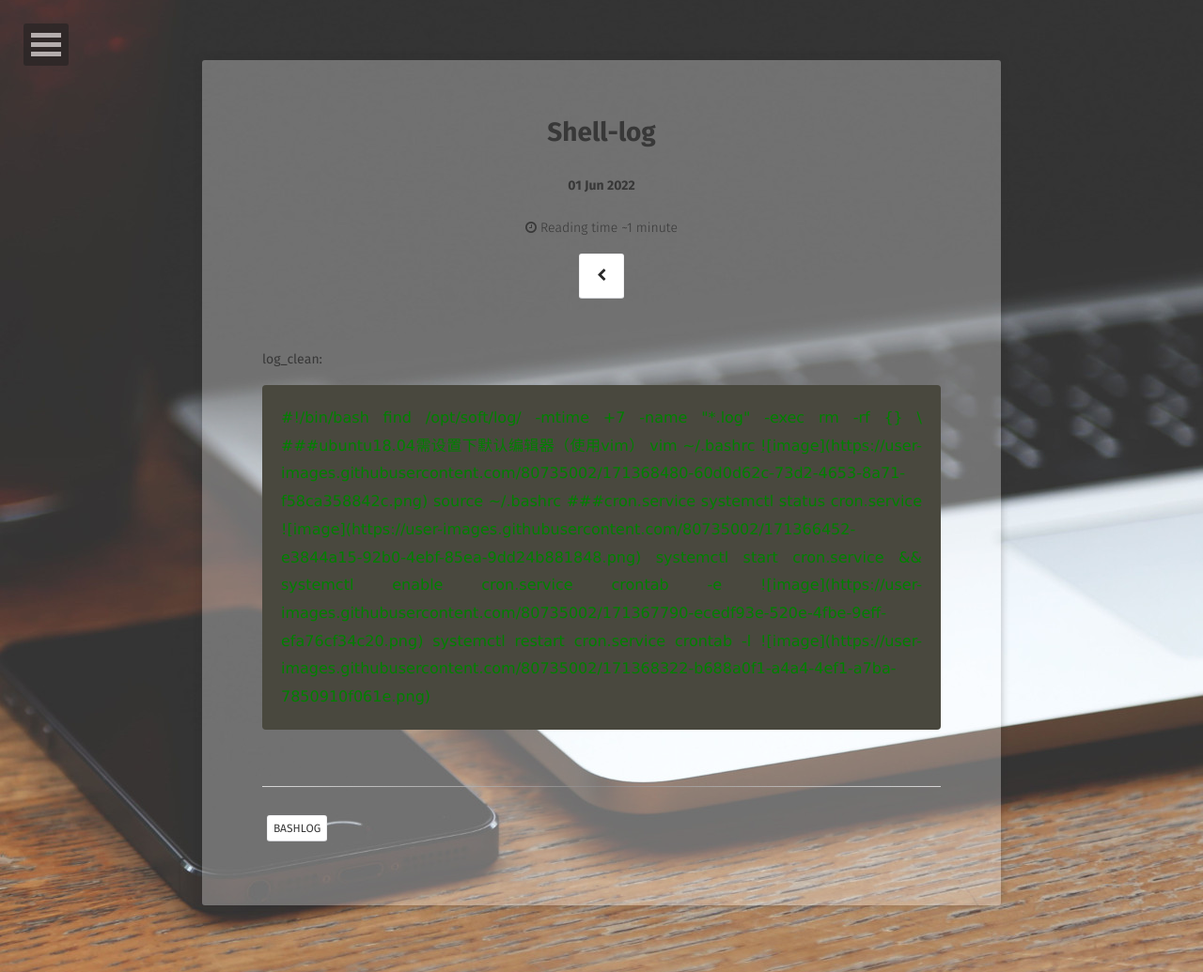
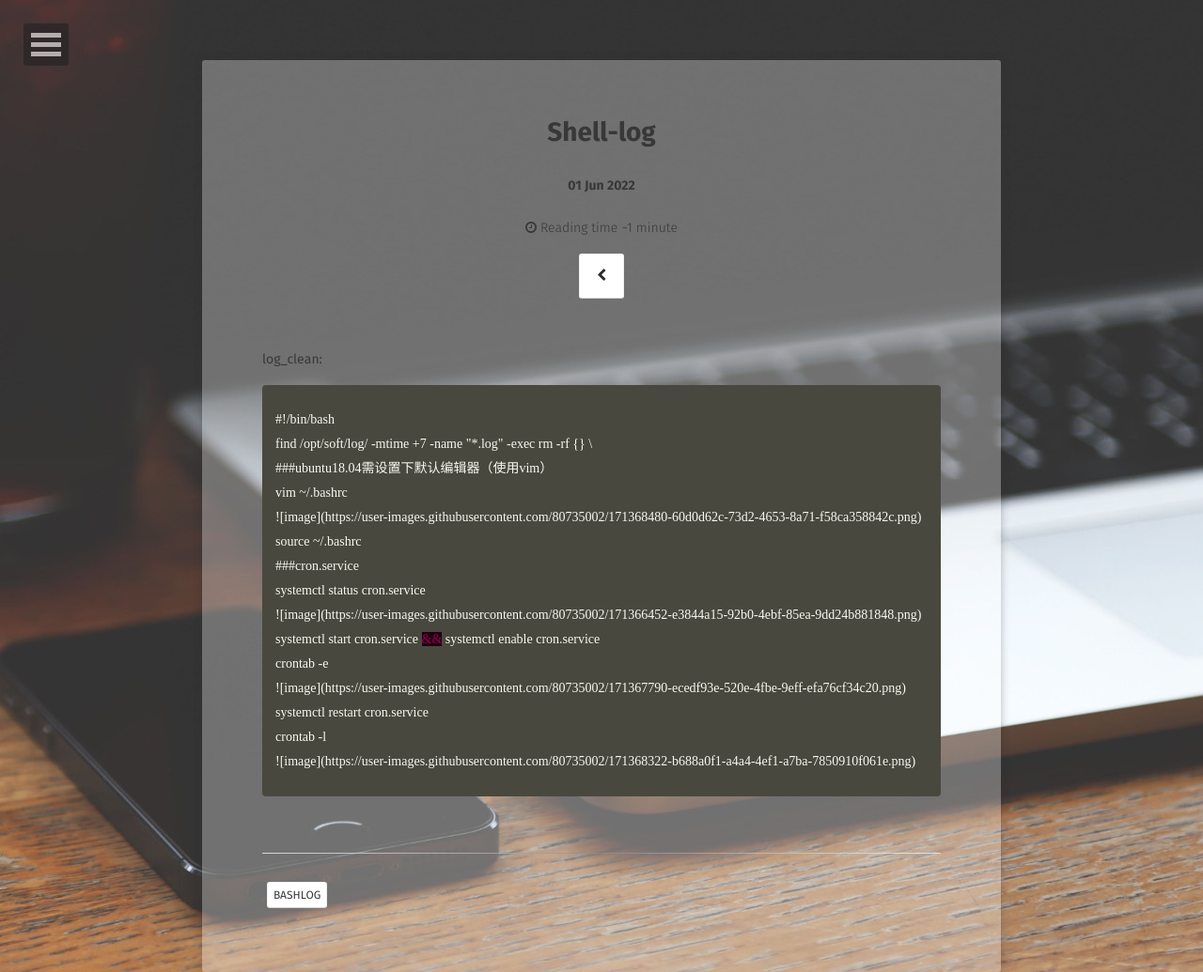
Before and after one commit to A17513081909/csz.github.io, a Jekyll site: the page built from _posts/2021-01-03-bashlog.md, in a window 1280 px wide. Shown: the whole page at 94% size. Built offline with Jekyll 4.4.1, drawn with Linux system fonts in a browser that asks for light colours; some web fonts are replaced.

Commit message:
Update 2021-01-03-bashlog.md

```diff
--- a/_posts/2021-01-03-bashlog.md
+++ b/_posts/2021-01-03-bashlog.md
@@ -9,7 +9,7 @@ project: true
 ---
 
 log_clean:
-<div class="changshu">
+{% highlight html %}
 #!/bin/bash
 find /opt/soft/log/ -mtime +7 -name "*.log" -exec rm -rf {} \
 ###ubuntu18.04需设置下默认编辑器（使用vim）
@@ -25,4 +25,4 @@ crontab -e
 systemctl restart cron.service
 crontab -l
 ![image](https://user-images.githubusercontent.com/80735002/171368322-b688a0f1-a4a4-4ef1-a7ba-7850910f061e.png)
-</div>
+{% endhighlight %}
```
